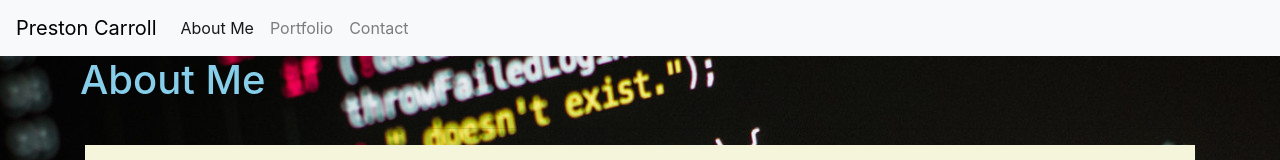
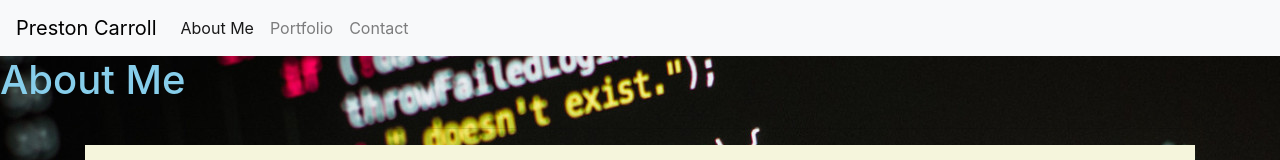
Before and after one commit to prestoncarroll/Responsive-Portfolio, a plain HTML site: page index.html in a window 1280 px wide. Shown: the top 160 px of the page. Drawn offline with nearby package versions, Linux system fonts and the light colour scheme.

Commit message:
updated h1

```diff
--- a/style.css
+++ b/style.css
@@ -52,8 +52,7 @@ padding-left: 10px;
 
 h1 {
 color:skyblue;
-margin-left: 2em;
-margin-right: 40%;
+
 }
 
 p { font-family: 'Times New Roman', Times, serif;
```
